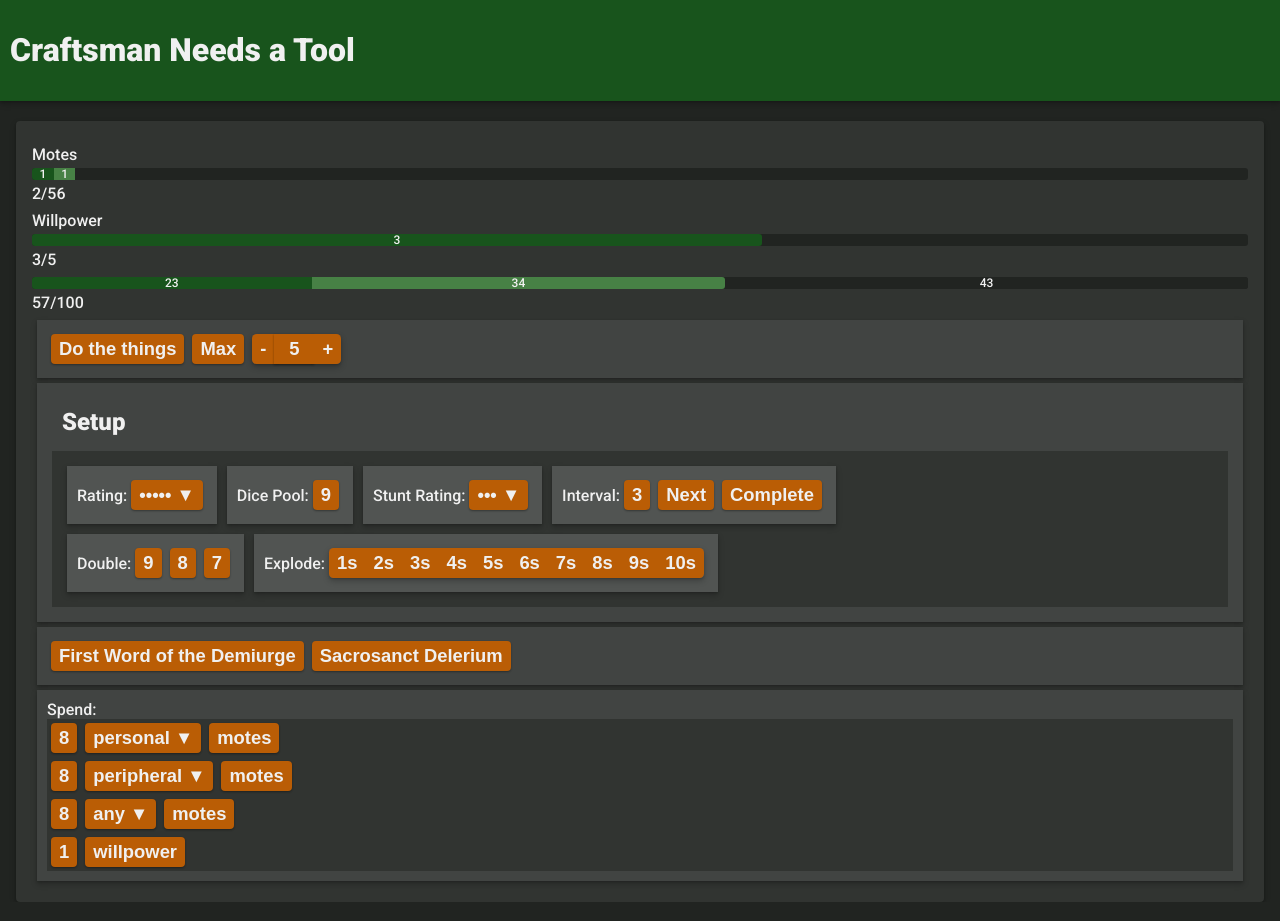
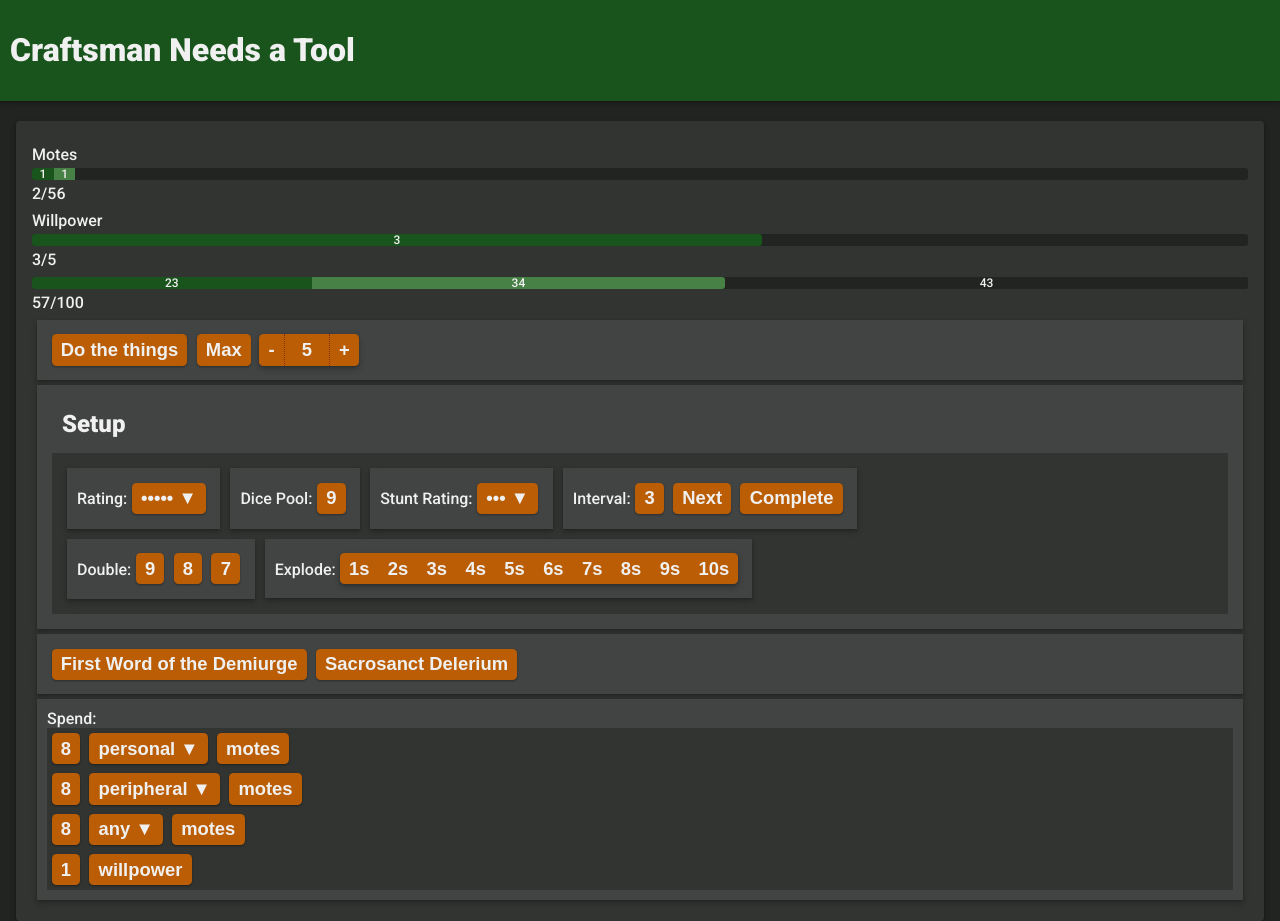
Before and after one commit to Everspace/craftsman-needs-a-tool, a React (Create React App) app: page / in a window 1280 px wide. Built offline with nearby package versions, Linux system fonts and the light colour scheme.

Commit message:
Redo how I do color. Make InteractiveGroup a component.

```diff
--- a/src/App.tsx
+++ b/src/App.tsx
@@ -2,15 +2,15 @@ import React, { Component } from "react"
 import { Button } from "components/atoms/Button"
 
 import Material from "components/atoms/Material"
-import { cssClass } from "styles/Colors"
+import { grey, primary } from "styles/Colors"
 import StatTracker from "components/organisms/StatTracker"
 import state from "state"
 import { solar } from "lib/Exalted/motePool"
 import { Provider } from "react-redux"
 import { createStore } from "redux"
 import motes from "reducers/motes"
-import { interactiveGroup } from "styles/Misc"
 import Incrementer from "components/molecules/Incrementer"
+import { InteractiveGroup } from "components/atoms/InteractiveGroup"
 
 let poolMaxes = solar(state.character.essence)
 
@@ -45,7 +45,7 @@ let spacing = {
 
 let ButtonBlock = props => (
   <Material
-    className={cssClass.grey200}
+    className={grey.grey300.cssClass}
     style={{ display: "inline-block", ...spacing }}
     {...props}
   />
@@ -97,9 +97,9 @@ class App extends Component {
   render() {
     return (
       <Provider store={store}>
-        <div className={cssClass.grey500}>
+        <div className={grey.grey500.cssClass}>
           <Material
-            className={cssClass.primary.main}
+            className={primary.main.cssClass}
             style={{
               padding: 10,
               zIndex: 1,
@@ -109,15 +109,15 @@ class App extends Component {
             <h1>Craftsman Needs a Tool</h1>
           </Material>
           <StatTracker {...this.state}>
-            <Material className={cssClass.grey300} style={spacing}>
+            <Material className={grey.grey300.cssClass} style={spacing}>
               <Button onClick={() => this.randomize()}>Do the things</Button>
               <Button onClick={() => this.maximize()}>Max</Button>
               <Incrementer initialValue={5} callback={console.log} />
             </Material>
 
-            <Material className={cssClass.grey300} style={spacing}>
+            <Material className={grey.grey300.cssClass} style={spacing}>
               <h2 style={spacing}>Setup</h2>
-              <div style={spacing} className={cssClass.grey400}>
+              <div style={spacing} className={grey.grey400.cssClass}>
                 <div>
                   <ButtonBlock>
                     Rating:
@@ -147,38 +147,38 @@ class App extends Component {
                   </ButtonBlock>
                   <ButtonBlock>
                     Explode:
-                    <div className={interactiveGroup}>
+                    <InteractiveGroup>
                       {Array.from({ length: 10 }, (_, i) => (
                         <Button key={i}>{10 - i}s</Button>
                       )).reverse()}
-                    </div>
+                    </InteractiveGroup>
                   </ButtonBlock>
                 </div>
               </div>
             </Material>
 
-            <Material className={cssClass.grey300} style={spacing}>
+            <Material className={grey.grey300.cssClass} style={spacing}>
               <Button>First Word of the Demiurge</Button>
               <Button>Sacrosanct Delerium</Button>
             </Material>
-            <Material className={cssClass.grey300} style={spacing}>
+            <Material className={grey.grey300.cssClass} style={spacing}>
               <div>Spend:</div>
-              <div className={cssClass.grey400}>
+              <div className={grey.grey400.cssClass}>
                 <Button>8</Button>
                 <Button>personal ▼</Button>
                 <Button>motes</Button>
               </div>
-              <div className={cssClass.grey400}>
+              <div className={grey.grey400.cssClass}>
                 <Button>8</Button>
                 <Button>peripheral ▼</Button>
                 <Button>motes</Button>
               </div>
-              <div className={cssClass.grey400}>
+              <div className={grey.grey400.cssClass}>
                 <Button>8</Button>
                 <Button>any ▼</Button>
                 <Button>motes</Button>
               </div>
-              <div className={cssClass.grey400}>
+              <div className={grey.grey400.cssClass}>
                 <Button>1</Button>
                 <Button>willpower</Button>
               </div>
--- a/src/components/atoms/Button.tsx
+++ b/src/components/atoms/Button.tsx
@@ -1,47 +1,18 @@
 import React from "react"
-import { css, cx } from "emotion"
-import { resting, waiting, hovering } from "styles/Shadows"
-import { cssClass, color } from "styles/Colors"
+import { cx } from "emotion"
+import { secondary } from "styles/Colors"
+import { interactive } from "styles/Misc"
 
-export const ButtonStyle = css`
-  background: none;
-  border: none;
-  padding: 0.25rem 0.5rem;
-  margin: 0.25rem;
+interface ButtonProps extends ButtonComponent {
+  color?: any
+}
 
-  font-size: 1.15rem;
-  font-weight: 900;
-
-  ${resting};
-  ${cssClass.secondary.main};
-
-  border-radius: 0.25rem;
-  transition: 0.25s all ease-in-out;
-
-  &:focus {
-    transition: none;
-    outline-style: dotted;
-    outline-color: ${color.secondary.light};
-    outline-offset: -0.25rem;
-    outline-width: 0.15rem;
-  }
-
-  ::placeholder {
-    color: ${color.text.light};
-    opacity: 1; /* Firefox */
-  }
-
-  &:hover {
-    ${waiting};
-    ${cssClass.secondary.dark};
-  }
-
-  &:active {
-    ${hovering};
-    ${cssClass.secondary.light};
-  }
-`
-
-export const Button: React.SFC<ButtonComponent> = ({ className, ...props }) => {
-  return <button {...props} className={cx(ButtonStyle, className)} />
+export const Button: React.SFC<ButtonProps> = ({
+  className,
+  color = secondary,
+  ...props
+}) => {
+  return (
+    <button {...props} className={cx(interactive(color as any), className)} />
+  )
 }
--- /dev/null
+++ b/src/components/atoms/InteractiveGroup.tsx
@@ -0,0 +1,73 @@
+import React from "react"
+import { css, cx } from "emotion"
+import { cornerRadius } from "styles/Misc"
+import { secondary } from "styles/Colors"
+import { waiting } from "styles/Shadows"
+
+interface InteractiveGroupProps extends DivComponent {
+  color?: any
+  seperated?: boolean
+}
+
+const interactiveGroupStyle = (colorObj: any, seperated = false) => css`
+  /* Redo some of the interactive style */
+  background-color: transparent;
+  border-radius: ${cornerRadius};
+  margin: ${cornerRadius};
+  padding: 0;
+
+  ${waiting};
+  display: inline-flex;
+
+  & > * {
+    /* Allow z-index to work */
+    position: relative;
+
+    display: flex;
+
+    /* Reset style */
+    border-radius: 0;
+    box-shadow: none;
+    margin: 0;
+  }
+
+  & > *:hover {
+    /* Push hovered element above siblings */
+    z-index: 1;
+  }
+
+  /* Replant corners */
+  & > *:first-child {
+    border-top-left-radius: ${cornerRadius};
+    border-bottom-left-radius: ${cornerRadius};
+  }
+
+  & > *:not(:first-child):not(:last-child) {
+    margin: 0;
+    border-radius: 0;
+    z-index: 0;
+    ${seperated
+      ? css`
+          border-right: 1px dotted ${colorObj.dark.color};
+          border-left: 1px dotted ${colorObj.dark.color};
+        `
+      : ""};
+  }
+
+  & > *:last-child {
+    border-top-right-radius: ${cornerRadius};
+    border-bottom-right-radius: ${cornerRadius};
+  }
+`
+
+export const InteractiveGroup: React.SFC<InteractiveGroupProps> = ({
+  color = secondary,
+  seperated = false,
+  className,
+  ...props
+}) => (
+  <div
+    {...props}
+    className={cx(interactiveGroupStyle(color, seperated), className)}
+  />
+)
--- a/src/components/molecules/Incrementer.tsx
+++ b/src/components/molecules/Incrementer.tsx
@@ -1,7 +1,9 @@
 import React, { useState, useRef } from "react"
 import { css, cx } from "emotion"
-import { Button, ButtonStyle } from "components/atoms/Button"
-import { interactiveGroup } from "styles/Misc"
+import { Button } from "components/atoms/Button"
+import { interactive } from "styles/Misc"
+import { InteractiveGroup } from "components/atoms/InteractiveGroup"
+import { secondary } from "styles/Colors"
 
 interface IncrementerProps {
   initialValue?: number
@@ -9,6 +11,7 @@ interface IncrementerProps {
   min?: number
   step?: number
   className?: string
+  color?: any
   callback: (number) => void
 }
 
@@ -18,12 +21,13 @@ export const Incrementer: React.SFC<IncrementerProps> = ({
   min = -9,
   step = 1,
   callback,
+  color = secondary,
   className,
 }) => {
   const [count, setCount] = useState(initialValue)
   const input: any = useRef(null)
 
-  const onChange = e => {
+  const onChange = (e: React.ChangeEvent<HTMLInputElement>) => {
     let newNumber = e.target.value
     if (newNumber !== "") {
       const cast = Number(newNumber)
@@ -35,27 +39,27 @@ export const Incrementer: React.SFC<IncrementerProps> = ({
   }
 
   return (
-    <div className={cx(interactiveGroup, className)}>
+    <InteractiveGroup color={color as any} seperated className={className}>
       <Button onClick={() => input.current.stepDown()}>-</Button>
       <input
-        ref={input as any}
+        ref={input}
         max={max}
         min={min}
         step={step}
-        className={numberInputStyle}
+        className={cx(interactive(color as any), numberInputStyle)}
         value={count}
         onChange={onChange}
         type="number"
       />
       <Button onClick={() => input.current.stepUp()}>+</Button>
-    </div>
+    </InteractiveGroup>
   )
 }
 
 let numberInputStyle = css`
-  ${ButtonStyle};
-  width: 2.5rem;
+  width: 2.5em;
   text-align: center;
+  box-shadow: none;
 
   &::-webkit-inner-spin-button,
   &::-webkit-outer-spin-button {
--- a/src/components/organisms/StatTracker.tsx
+++ b/src/components/organisms/StatTracker.tsx
@@ -1,13 +1,13 @@
 import React from "react"
 import Material from "components/atoms/Material"
-import { cssClass } from "styles/Colors"
+import { grey } from "styles/Colors"
 import MoteBar from "components/organisms/bars/MoteBar"
 import { WillpowerBar } from "components/organisms/bars/WillpowerBar"
 import SuccessBar from "components/organisms/bars/SuccessBar"
 
 const StatTracker = props => {
   return (
-    <Material rounded spaced className={cssClass.grey400}>
+    <Material rounded spaced className={grey.grey400.cssClass}>
       <MoteBar
         personal={props.personal}
         personalPool={props.personalPool}
--- a/src/components/organisms/bars/MoteBar.tsx
+++ b/src/components/organisms/bars/MoteBar.tsx
@@ -1,4 +1,4 @@
-import { cssClass } from "styles/Colors"
+import { primary } from "styles/Colors"
 import StatBar from "components/molecules/StatBar"
 import { connect } from "react-redux"
 
@@ -9,13 +9,13 @@ let mapStateToProps = state => {
   let personalBar = {
     value: state.motes.personal,
     text: state.motes.personal,
-    className: cssClass.primary.main,
+    className: primary.main.cssClass,
   }
 
   let peripheralBar = {
     value: state.motes.peripheral,
     text: state.motes.peripheral,
-    className: cssClass.primary.light,
+    className: primary.light.cssClass,
   }
 
   return {
--- a/src/components/organisms/bars/WillpowerBar.tsx
+++ b/src/components/organisms/bars/WillpowerBar.tsx
@@ -1,5 +1,5 @@
 import React from "react"
-import { cssClass } from "styles/Colors"
+import { primary } from "styles/Colors"
 import StatBar from "components/molecules/StatBar"
 import { BarSegmentDefintion } from "components/atoms/ProgressBar"
 
@@ -12,7 +12,7 @@ export const WillpowerBar = props => {
     value: props.willpower,
     text: props.willpower,
     roundedCorners: "true",
-    className: cssClass.primary.main,
+    className: primary.main.cssClass,
   }
 
   return (
--- a/src/index.ts
+++ b/src/index.ts
@@ -2,7 +2,7 @@ import React from "react"
 import ReactDOM from "react-dom"
 import App from "./App"
 import { injectGlobal } from "emotion"
-import { color } from "./styles/Colors"
+import { grey } from "./styles/Colors"
 
 injectGlobal`
   *, *:before, *:after {
@@ -17,7 +17,7 @@ injectGlobal`
     width: 100%;
     height: 100%;
     font-family: 'Roboto', sans-serif;
-    background-color: ${color.grey.grey500}
+    background-color: ${grey.dark.background}
   }
 `
 
--- a/src/styles/Colors.js
+++ b/src/styles/Colors.js
@@ -1,38 +1,26 @@
 import { mix } from "lib/Color/Functions"
-import { xony } from "lib/Style/xony";
+import { xony } from "lib/Style/xony"
 
-export const textColor = {
+const textColor = {
   light: "#F0F0F0",
-  dark:  "#0F0F0F",
+  dark: "#0F0F0F",
 }
 
-export const primaryColor = {
+const primaryColor = {
   light: "#478145",
-  main:  "#18541c",
-  dark:  "#002a00",
+  main: "#18541c",
+  dark: "#002a00",
 }
 
-export const primaryCSS = {
-  light: xony(textColor.light, primaryColor.light),
-  main:  xony(textColor.light, primaryColor.main),
-  dark:  xony(textColor.light, primaryColor.dark),
-}
-
-export const secondaryColor = {
+const secondaryColor = {
   light: "#f28b3b",
-  main:  "#ba5d05",
-  dark:  "#843100",
-}
-
-export const secondaryCSS = {
-  light: xony(textColor.light, secondaryColor.light),
-  main:  xony(textColor.light, secondaryColor.main),
-  dark:  xony(textColor.light, secondaryColor.dark),
+  main: "#ba5d05",
+  dark: "#843100",
 }
 
 const greyTint = primaryColor.main
 
-export const greyColor = {
+const greyColor = {
   grey100: mix(greyTint, "#777", 5),
   grey200: mix(greyTint, "#555", 5),
   grey300: mix(greyTint, "#444", 5),
@@ -40,31 +28,77 @@ export const greyColor = {
   grey500: mix(greyTint, "#222", 5),
 }
 
-export const greyCSS = {
-  grey100: xony(textColor.dark,  greyColor.grey100),
-  grey200: xony(textColor.light, greyColor.grey200),
-  grey300: xony(textColor.light, greyColor.grey300),
-  grey400: xony(textColor.light, greyColor.grey400),
-  grey500: xony(textColor.light, greyColor.grey500),
+export const primary = {
+  light: {
+    cssClass: xony(textColor.light, primaryColor.light),
+    text: textColor.light,
+    color: primaryColor.light,
+  },
+  main: {
+    cssClass: xony(textColor.light, primaryColor.main),
+    text: textColor.light,
+    color: primaryColor.main,
+  },
+  dark: {
+    cssClass: xony(textColor.light, primaryColor.dark),
+    text: textColor.light,
+    color: primaryColor.dark,
+  },
+}
+
+export const secondary = {
+  light: {
+    cssClass: xony(textColor.light, secondaryColor.light),
+    text: textColor.light,
+    color: secondaryColor.light,
+  },
+  main: {
+    cssClass: xony(textColor.light, secondaryColor.main),
+    text: textColor.light,
+    color: secondaryColor.main,
+  },
+  dark: {
+    cssClass: xony(textColor.light, secondaryColor.dark),
+    text: textColor.light,
+    color: secondaryColor.dark,
+  },
+}
+
+const greys = {
+  grey100: {
+    cssClass: xony(textColor.dark, greyColor.grey100),
+    text: textColor.dark,
+    color: greyColor.grey100,
+  },
+  grey200: {
+    cssClass: xony(textColor.light, greyColor.grey200),
+    text: textColor.light,
+    color: greyColor.grey200,
+  },
+  grey300: {
+    cssClass: xony(textColor.light, greyColor.grey300),
+    text: textColor.light,
+    color: greyColor.grey300,
+  },
+  grey400: {
+    cssClass: xony(textColor.light, greyColor.grey400),
+    text: textColor.light,
+    color: greyColor.grey400,
+  },
+  grey500: {
+    cssClass: xony(textColor.light, greyColor.grey500),
+    text: textColor.light,
+    color: greyColor.grey500,
+  },
+}
+
+export const grey = {
+  ...greys,
+  light: greys.grey500,
+  main: greys.grey300,
+  dark: greys.grey100,
 }
 
 // Baseline material error Color
 export const errorColor = "#B00020"
-export const errorCSS   = xony(textColor.light, errorColor)
-
-export const cssClass = {
-  primary:   primaryCSS,
-  secondary: secondaryCSS,
-  ...greyCSS,
-  error:     errorCSS,
-}
-
-export const color = {
-  text:      textColor,
-  primary:   primaryColor,
-  secondary: secondaryColor,
-  grey:      greyColor,
-  error:     errorColor,
-}
-
-export default { color, cssClass }
+export const errorCSS = xony(textColor.light, errorColor)
--- a/src/styles/Misc.js
+++ b/src/styles/Misc.js
@@ -1,6 +1,6 @@
 import { css } from "emotion"
 import { resting, waiting, hovering } from "./Shadows"
-import { cssClass, color } from "./Colors"
+import { secondary } from "./Colors"
 
 export const cornerRadius = "0.25em"
 export const roundedCorners = css`
@@ -12,9 +12,10 @@ export const spaced = css`
   margin: 1em;
 `
 
-export const interactive = css`
+export const interactive = (colorObj = secondary) => css`
   background: none;
   border: none;
+  /* TODO write multiplaction function */
   padding: ${cornerRadius} 0.5em;
   margin: ${cornerRadius};
 
@@ -22,70 +23,31 @@ export const interactive = css`
   font-weight: 900;
 
   ${resting};
-  ${cssClass.secondary.main};
+  ${colorObj.main.cssClass};
 
-  ${roundedCorners} transition: 0.25s all ease-in-out;
+  ${roundedCorners};
+  transition: 0.25s all ease-in-out;
 
   &:focus {
     transition: none;
     outline-style: dotted;
-    outline-color: ${color.secondary.light};
+    outline-color: ${colorObj.light.color};
     outline-offset: -${cornerRadius};
     outline-width: 0.15em;
   }
 
+  ::placeholder {
+    color: ${colorObj.main.text};
+    opacity: 1; /* Firefox */
+  }
+
   &:hover {
     ${waiting};
-    ${cssClass.secondary.dark};
+    ${colorObj.dark.cssClass};
   }
 
   &:active {
     ${hovering};
-    ${cssClass.secondary.light};
+    ${colorObj.light.cssClass};
   }
 `
-
-export const interactiveGroup = css`
-  /* Redo some of the interactive style */
-  background-color: transparent;
-  border-radius: ${cornerRadius};
-  margin: ${cornerRadius};
-  padding: 0;
-
-  ${waiting};
-  display: inline-flex;
-
-  & > * {
-    /* Allow z-index to work */
-    position: relative;
-
-    display: flex;
-
-    /* Reset style */
-    border-radius: 0;
-    box-shadow: none;
-    margin: 0;
-  }
-
-  & > *:hover {
-    /* Push hovered element above siblings */
-    z-index: 1;
-  }
-
-  /* Replant corners */
-  & > *:first-child {
-    border-top-left-radius: ${cornerRadius};
-    border-bottom-left-radius: ${cornerRadius};
-  }
-
-  & > *:not(:first-child):not(:last-child) {
-    margin: 0;
-    border-radius: 0;
-    z-index: 0;
-  }
-
-  & > *:last-child {
-    border-top-right-radius: ${cornerRadius};
-    border-bottom-right-radius: ${cornerRadius};
-  }
-`
```
Also changed, not shown: src/components/atoms/ProgressBar.tsx (+5 -2 lines), src/components/organisms/bars/SuccessBar.ts (+4 -4 lines).
